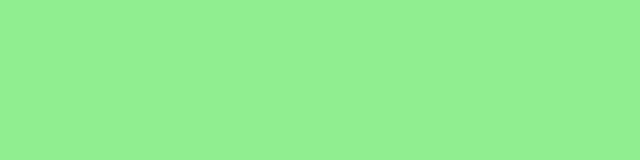
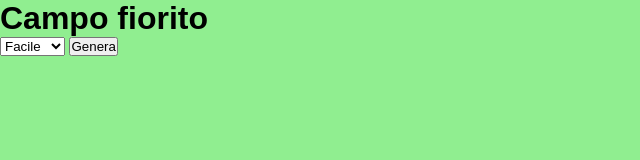
Before and after one commit to MatteoFilippini/js-campominato-dom, a plain HTML site: page index.html in a window 1280 px wide. Shown: the whole page, without its empty margins (0-640 px from the left). Drawn offline with Linux system fonts and the light colour scheme.

Commit message:
added header

```diff
--- a/index.html
+++ b/index.html
@@ -10,6 +10,19 @@
 </head>
 
 <body>
+    <!-- HEADER -->
+    <header>
+        <h1>Campo fiorito</h1>
+        <div>
+            <select name="choice" id="choice">
+                <option value="diff1">Facile</option>
+                <option value="diff2">Medio</option>
+                <option value="diff3">Difficile</option>
+            </select>
+            <button id="buttonGen">Genera</button>
+    </header>
+
+
 
     <script src="js/script.js"></script>
 </body>
```
